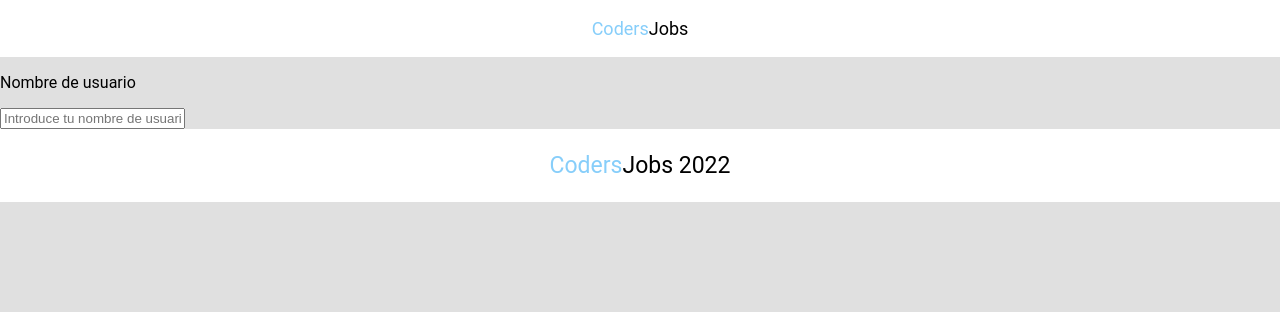
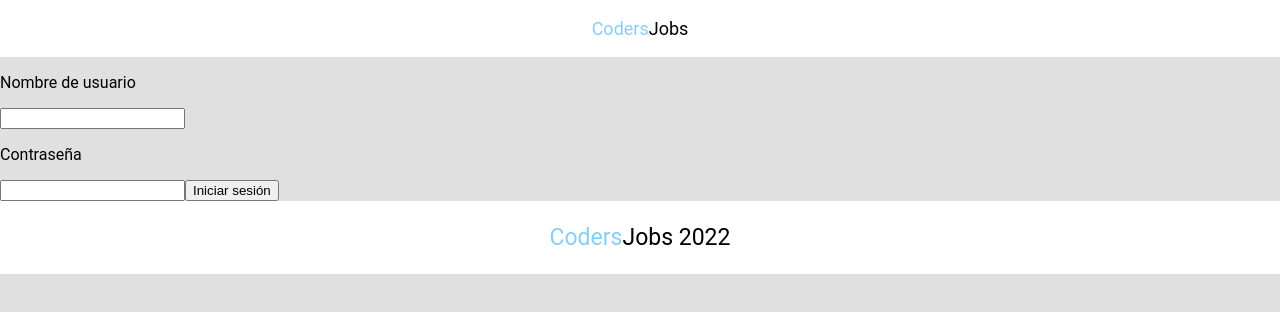
Before and after one commit to DavidLlobet/CodersJobs-FrontEnd, a React (Create React App) app: page /login in a window 1280 px wide. Shown: the top 312 px of the page. Built offline with nearby package versions, Linux system fonts and the light colour scheme.

Commit message:
Create changerUserData function in LoginForm component

```diff
--- a/src/components/LoginForm/LoginForm.tsx
+++ b/src/components/LoginForm/LoginForm.tsx
@@ -1,20 +1,49 @@
-import React from "react";
+import React, { useState, ChangeEvent } from "react";
 
-const LoginForm = (): JSX.Element => (
+const LoginForm = (): JSX.Element => {
+  const initialData = {
+    username: "",
+    password: "",
+  };
+
+  const [userData, setUserData] = useState(initialData);
+
+  const changeUserData = (event: ChangeEvent<HTMLInputElement>) => {
+    setUserData({
+      ...userData,
+      [event.target.id]: event.target.value,
+    });
+  };
+
+  return (
     <form className="login-form" noValidate autoComplete="off">
-    <p className="login-form__username">Nombre de usuario</p>
+      <p className="login-form__text">Nombre de usuario</p>
       <label htmlFor="username"></label>
       <input
         type="text"
         id="username"
-      placeholder="Introduce tu nombre de usuario"
         name="username"
         className="login-form__input"
-      // value={userData.username}
+        value={userData.username}
         required
-      // onChange={changeUserData}
+        onChange={changeUserData}
       ></input>
+      <p className="login-form__text">Contraseña</p>
+      <label htmlFor="password"></label>
+      <input
+        type="text"
+        id="password"
+        name="password"
+        className="login-form__input"
+        value={userData.password}
+        required
+        onChange={changeUserData}
+      ></input>
+      <button type="submit" className="login-form__button">
+        Iniciar sesión
+      </button>
     </form>
   );
+};
 
 export default LoginForm;
```
Lines whose indentation alone changed are shown as unchanged.
